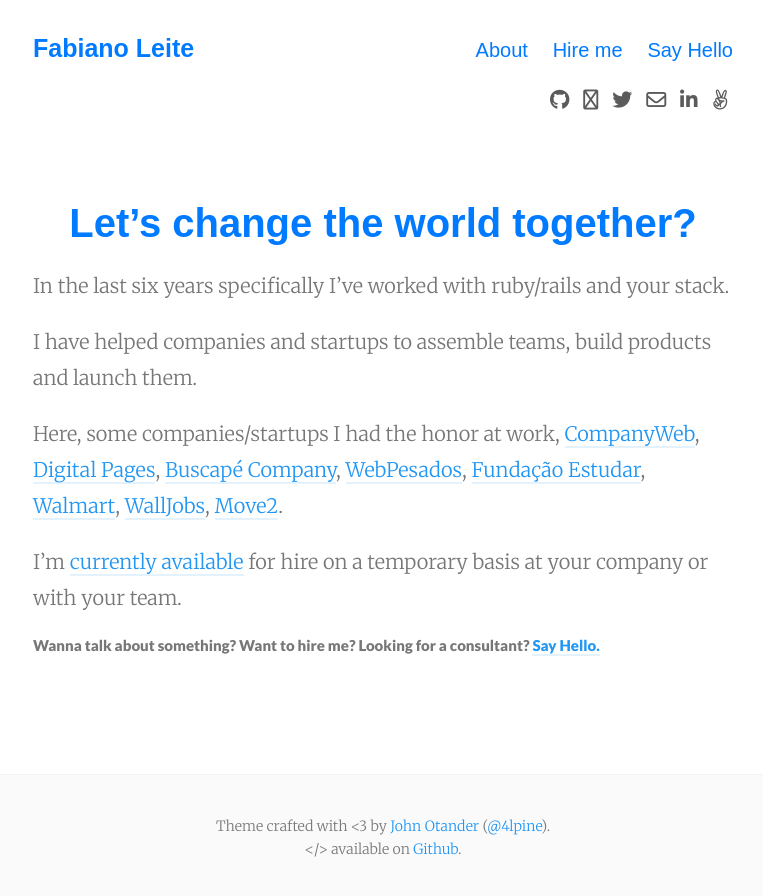
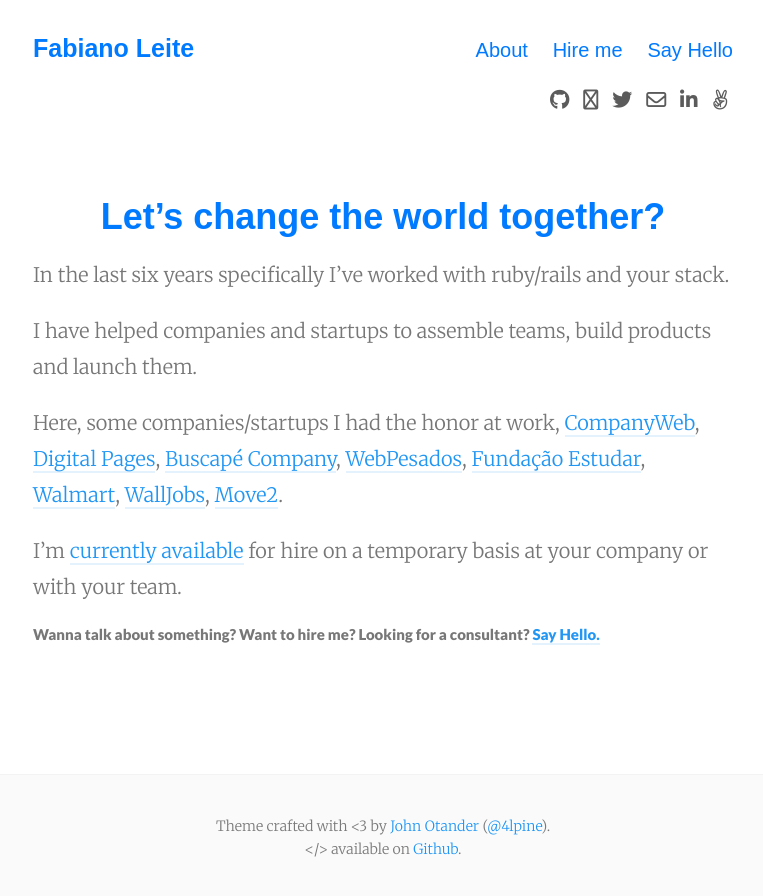
Before and after one commit to fabianoleittes/fabianoleittes.github.io, a Jekyll site: the page built from hire.md, in a window 1280 px wide. Shown: the top 896 px of the page, without its empty margins (257-1020 px from the left). Built offline with Jekyll 4.4.1, drawn with Linux system fonts in a browser that asks for light colours; nearby versions of some CDN libraries; comment, search, counter and statistics services are not loaded.

```diff
--- a/_sass/_base.scss
+++ b/_sass/_base.scss
@@ -32,3 +32,9 @@ body {
      -moz-box-sizing: border-box;
   -webkit-box-sizing: border-box;
 }
+
+
+.headshot {
+  float: left;
+  margin-right: 1em;
+}
--- a/_sass/_posts.scss
+++ b/_sass/_posts.scss
@@ -8,7 +8,7 @@
   font-family: "Avenir Next LT W01 Bold", "Avenir Next", sans-serif;
   word-break: break-word;
   display: block;
-  font-size: 2em;
+  font-size: 1.8em;
   color: #007AFF;
 }
 
```
Also changed, not shown: about.md (+1 -1 lines), images/me.jpg (added).
